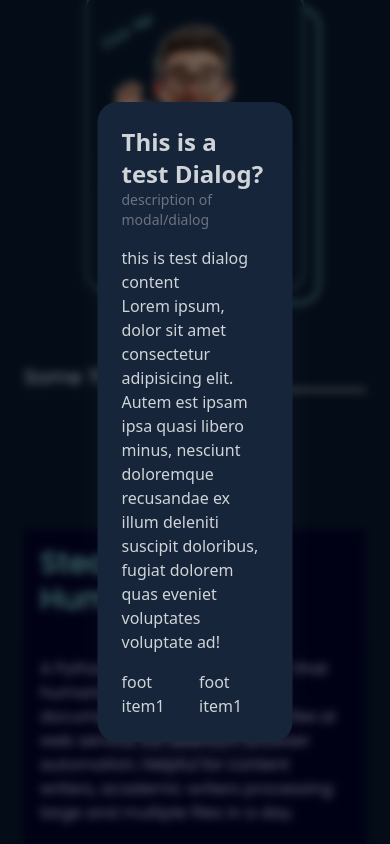
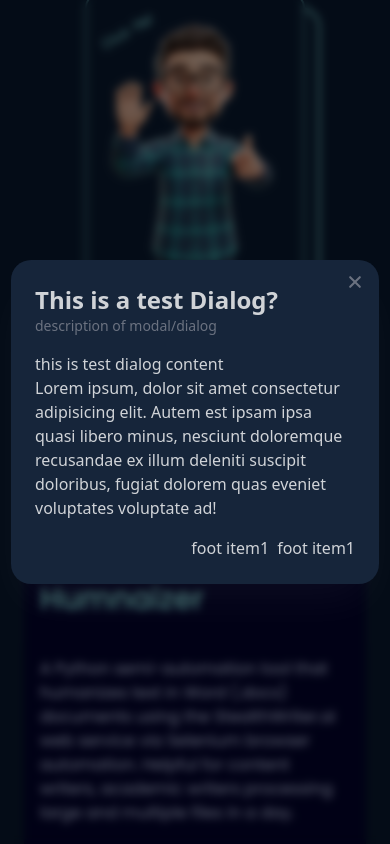
Before and after one commit to s-k-zaman/s-k-zaman.github.io, a React (Vite) app: page / in a window 390 px wide. Both pictures are taken after a click on the button "dialog click". Shown: the part 1342-2186 px from the top of the page. Built offline with nearby package versions, Linux system fonts and the light colour scheme.

Commit message:
responsive: dialog

```diff
--- a/src/components/IHaveBuilt/index.tsx
+++ b/src/components/IHaveBuilt/index.tsx
@@ -10,8 +10,8 @@ function IHaveBuilt() {
         <div id="featured" className="flex flex-col gap-[94px]">
           <Dialog
             trigger={<button>dialog click</button>}
-            noCloseButton
-            // noOutsideClose
+            // noCloseButton
+            noOutsideClose
             name="test-dialog"
             title="This is a test Dialog?"
             description="description of modal/dialog"
--- a/src/ui/dialog/Dialog.tsx
+++ b/src/ui/dialog/Dialog.tsx
@@ -18,6 +18,7 @@ export type DialogProps = {
   noCloseButton?: boolean;
   enableOverflow?: boolean;
   className?: string;
+  containerClassName?: string;
   triggerClassName?: string;
   titleClassName?: string;
   descriptionClassName?: string;
@@ -45,6 +46,7 @@ export function Dialog({
   noEscapeClose = false,
   noOutsideClose = false,
   className = "",
+  containerClassName = "",
   triggerClassName = "",
   titleClassName = "",
   descriptionClassName = "",
@@ -117,21 +119,25 @@ export function Dialog({
             "z-50",
             "fixed left-1/2 top-1/2 -translate-x-1/2 -translate-y-1/2",
             "focus:outline-none",
+            "w-full max-w-[20rem] xs:max-w-[23rem]",
+            "max-h-[95vh]",
+            size === "sm" && "sm:max-w-sm",
+            size === "md" && "sm:max-w-md",
+            size === "lg" && "sm:max-w-lg",
+            size === "xl" && "sm:max-w-xl",
+            size === "fit" && "sm:max-w-fit",
+            containerClassName,
           )}
         >
           {/* HACK: Wrapper fix proper animation of content box */}
           <div
             className={classNames(
+              "w-full",
+              "rounded-[20px]",
+              "shadow-2xl shadow-white/5 bg-card text-white/80",
+              enableOverflow ? "overflow-auto" : "overflow-visible",
               "animate-fade-in-up",
-              "rounded-[20px] p-6 lg:p-8 shadow-lg w-full max-w-[90vw] focus:outline-none",
-              "shadow-2xl shadow-white/5 bg-card text-white/80",
-              "max-h-[95vh]",
-              enableOverflow ? "overflow-auto" : "overflow-visible",
-              size === "sm" && "max-w-sm",
-              size === "md" && "max-w-md",
-              size === "lg" && "max-w-lg",
-              size === "xl" && "max-w-xl",
-              size === "fit" && "max-w-fit",
+              "p-6 lg:p-8 ",
               className,
             )}
           >
--- a/tailwind.config.cjs
+++ b/tailwind.config.cjs
@@ -3,6 +3,9 @@ module.exports = {
   content: ["./index.html", "./src/**/*.{js,ts,jsx,tsx}"],
   theme: {
     extend: {
+      screens: {
+        xs: "360px",
+      },
       fontFamily: {
         minecraft: ["minecraft"],
         poppins: ["Poppins", "sans-serif"],
@@ -38,6 +41,7 @@ module.exports = {
         "featured-muni-out": "url('/featured/muni-out.png')",
         "featured-research-xml": "url('/featured/research-xml.png')",
       },
+      // animations
       keyframes: {
         "fade-in-up": {
           from: { opacity: 0, transform: "translateY(10px)" },
```
